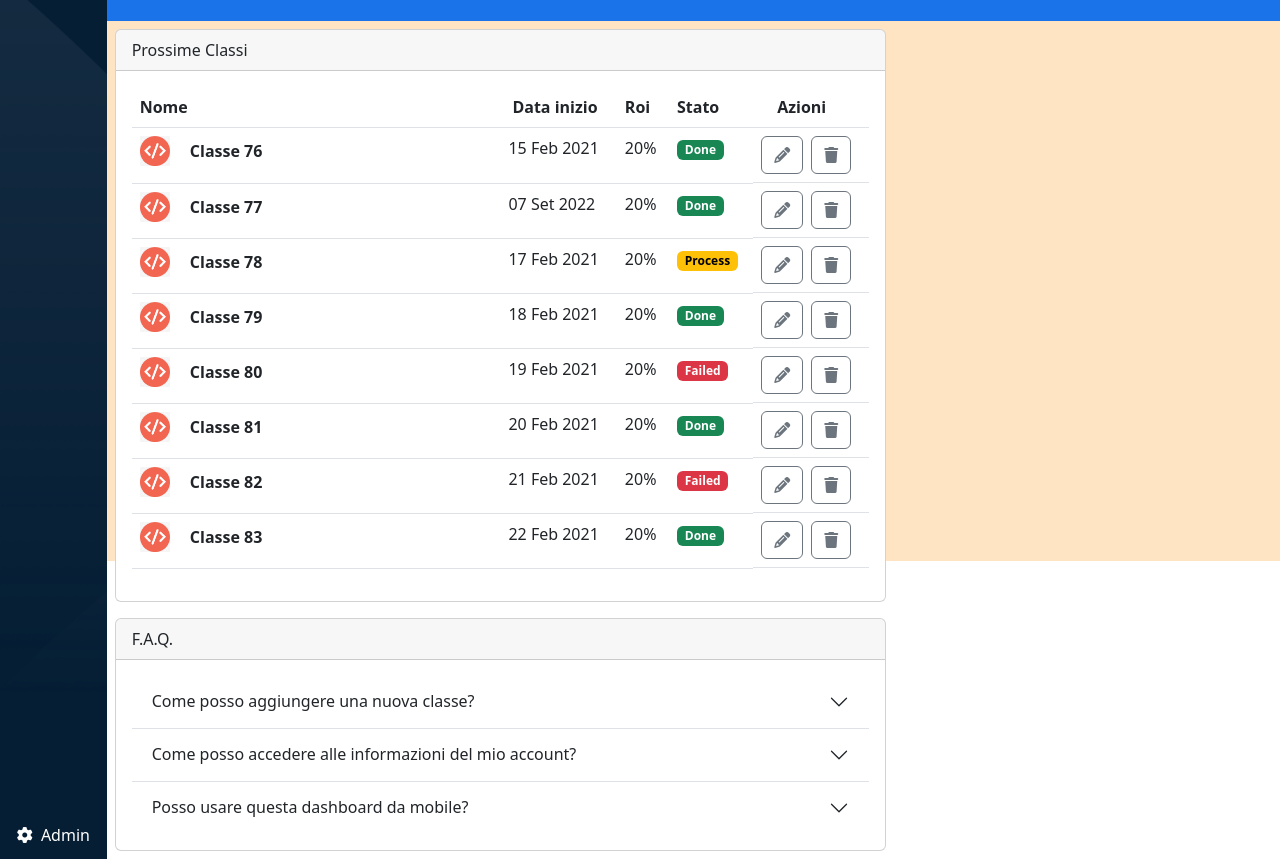
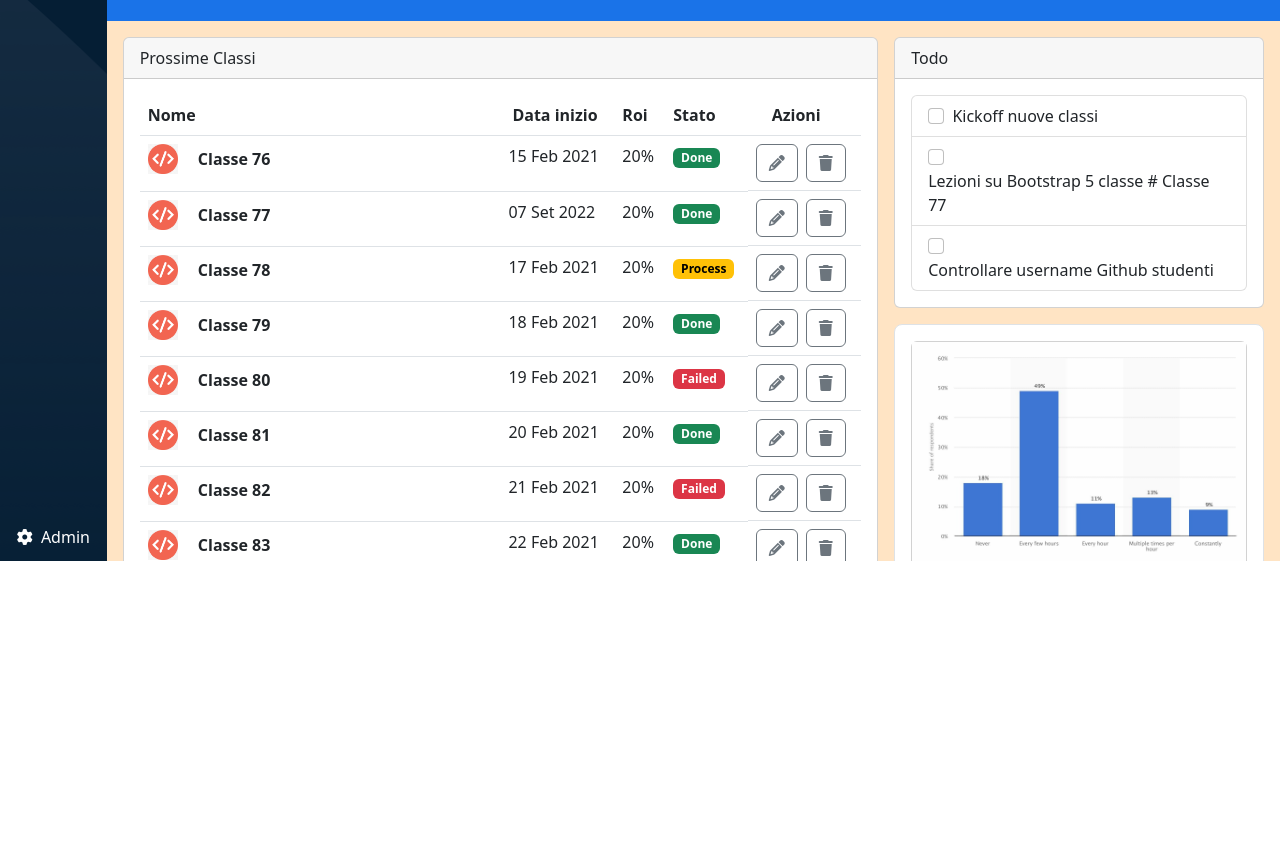
Before and after one commit to Ensick/html-css-bootstrap-dashboard, a plain HTML site: page index.html in a window 1280 px wide. Shown: the part 239-1098 px from the top of the page. After the commit the page ends 800 px from the top, so only its background shows below. Drawn offline with nearby package versions, Linux system fonts and the light colour scheme.

Commit message:
List group - Carta img completata

```diff
--- a/assets/css/style.css
+++ b/assets/css/style.css
@@ -41,7 +41,7 @@ nav{
 }
 
 .ms-mobile-logo{
-    width: 50px;
+    width: 120%;
 }
 
 .ms-logo{
@@ -86,3 +86,7 @@ nav{
 .ms-avatar{
     width: 30px;
 }
+
+.ms-bg-white{
+    background-color: white;
+}
--- a/index.html
+++ b/index.html
@@ -15,7 +15,7 @@
         <header class="px-3">
             <nav class="row align-items-center">
 
-                <div class="col-1 text-end ms-pointer px-2">
+                <div class="col-1 ms-pointer px-2">
                     <img class="ms-mobile-logo d-lg-none" src="./assets/img/mobile-logo.png" alt="logo">
                     <img class="ms-logo d-none d-lg-block" src="./assets/img/logo.svg" alt="logo">
                 </div>
@@ -71,7 +71,7 @@
 
                 </div>
 
-                <div class="col-11">
+                <div class="col-11 h-100 overflow-auto">
 
                     <div class="ms-bg-light-blue ms-color-white">
 
@@ -107,7 +107,7 @@
                     <div>
                         <div class="row p-2">
 
-                            <div class="col-lg-8">
+                            <div class="col-lg-8 p-2">
 
                                 <div class="card">
                                     <div class="card-header">
@@ -294,7 +294,48 @@
 
                             </div>
 
-                            <div>
+                            <div class="col-lg-4 p-2">
+
+                                <div class="card">
+                                    <div class="card-header">
+                                        Todo
+                                    </div>
+                                    <div class="card-body">
+                                        <ul class="list-group">
+                                            <li class="list-group-item">
+                                                <input class="form-check-input me-1" type="checkbox" value="" id="firstCheckbox">
+                                                <label class="form-check-label" for="firstCheckbox">Kickoff nuove classi</label>
+                                            </li>
+                                            <li class="list-group-item">
+                                                <input class="form-check-input me-1" type="checkbox" value="" id="secondCheckbox">
+                                                <label class="form-check-label" for="secondCheckbox">Lezioni su Bootstrap 5 classe # Classe 77</label>
+                                            </li>
+                                            <li class="list-group-item">
+                                                <input class="form-check-input me-1" type="checkbox" value="" id="thirdCheckbox">
+                                                <label class="form-check-label" for="thirdCheckbox">Controllare username Github studenti</label>
+                                            </li>
+                                        </ul>
+                                    </div>
+                                </div>
+
+                                <div class="p-3 border border-1 ms-bg-white rounded-3 mt-3">
+                                    <div class="card">
+                                        <img class="img-fluid" src="./assets/img/chart.jpg" alt="img">
+                                        <div class="card-body">
+                                          <h5 class="card-title">Utenti attivi</h5>
+                                          <p class="card-text">Lista degl'utenti attivi in piattaforma nell'ultimo mese</p>
+                                        </div>
+                                        <ul class="list-group list-group-flush">
+                                          <li class="list-group-item">Gennaio 1200</li>
+                                          <li class="list-group-item">Febbraio 800</li>
+                                          <li class="list-group-item">Marzo 1500</li>
+                                        </ul>
+                                        <div class="card-body">
+                                          <a href="#" class="card-link">Visualizza report approfondito</a>
+                                        </div>
+                                      </div>
+                                </div>
+
 
                             </div>
 
```
